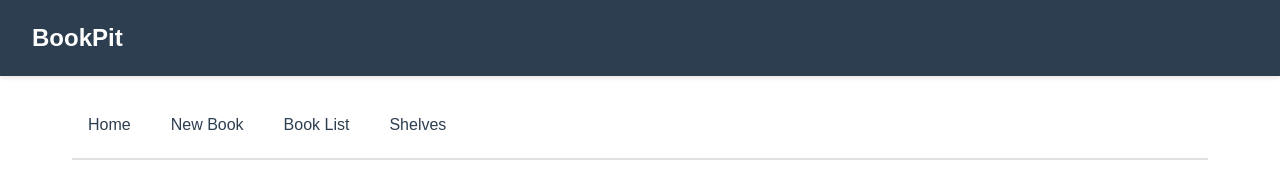
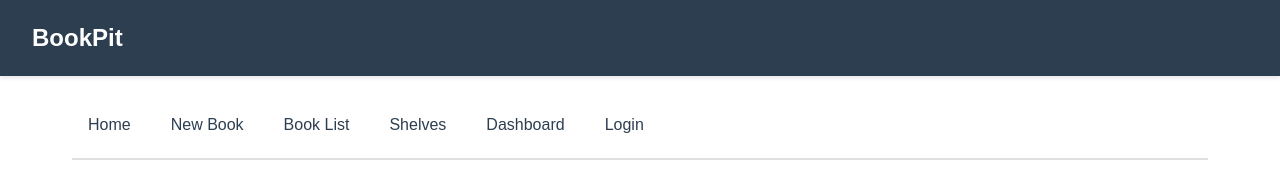
Before and after one commit to iknowsummer/bookselector, a Next.js app in the folder frontend/: page / in a window 1280 px wide. Shown: the top 196 px of the page. Built offline with nearby package versions, Linux system fonts and the light colour scheme; no server answers.

Commit message:
[Next] Auth0認証機能を追加。ダッシュボードとログイン/ログアウトリンクを実装。

```diff
--- /dev/null
+++ b/frontend/app/components/AuthMenu.tsx
@@ -0,0 +1,15 @@
+import { auth0 } from "@/lib/auth0";
+
+export default async function LoginStatus() {
+  const session = await auth0.getSession();
+
+  if (!session) {
+    return <a href="/auth/login">Login</a>;
+  }
+
+  return (
+    <>
+      <a href="/auth/logout">Logout</a>
+    </>
+  );
+}
--- a/frontend/app/layout.tsx
+++ b/frontend/app/layout.tsx
@@ -1,5 +1,6 @@
 import Link from "next/link";
 import "./globals.css";
+import AuthMenu from "./components/AuthMenu";
 
 export default function RootLayout({
   children,
@@ -25,6 +26,12 @@ export default function RootLayout({
               <li>
                 <Link href="/shelves">Shelves</Link>
               </li>
+              <li>
+                <Link href="/dashboard">Dashboard</Link>
+              </li>
+              <li>
+                <AuthMenu />
+              </li>
             </ul>
           </nav>
 
--- /dev/null
+++ b/frontend/lib/auth0.ts
@@ -0,0 +1,3 @@
+import { Auth0Client } from "@auth0/nextjs-auth0/server";
+
+export const auth0 = new Auth0Client();
--- /dev/null
+++ b/frontend/middleware.ts
@@ -0,0 +1,6 @@
+import type { NextRequest } from "next/server";
+import { auth0 } from "./lib/auth0";
+
+export async function middleware(request: NextRequest) {
+  return await auth0.middleware(request);
+}
```
Also changed, not shown: frontend/app/dashboard/page.tsx (added, +16 -0 lines).
